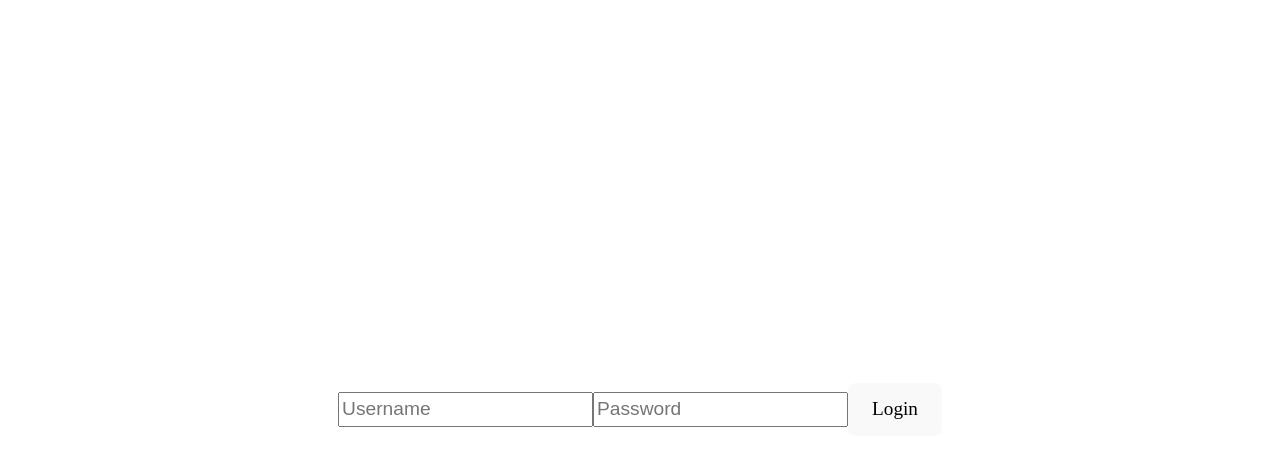
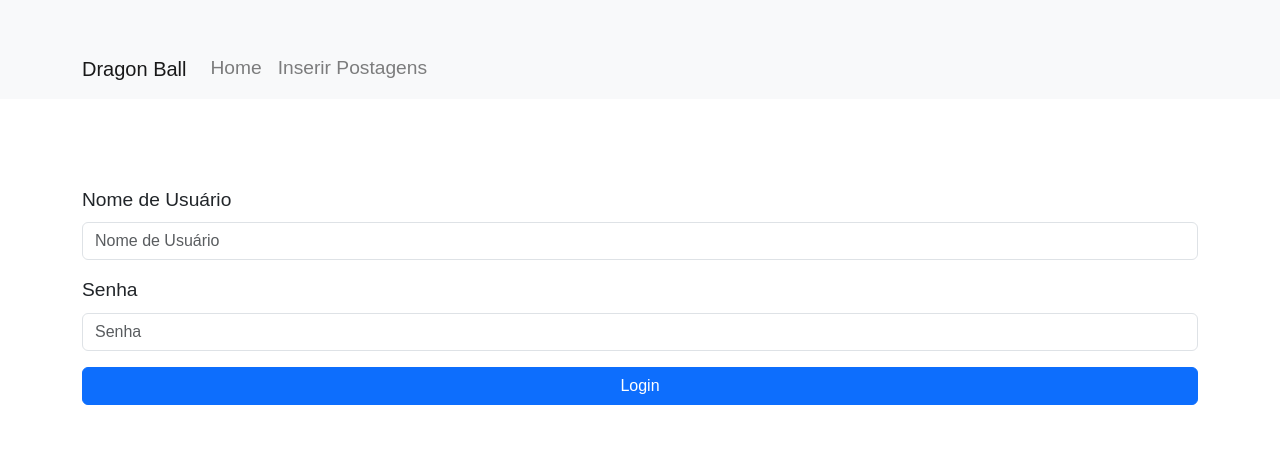
Before and after one commit to zVihugo/proje_react_vite_deploy, a React (Vite) app in the folder Front/: page / in a window 1280 px wide. Shown: the top 466 px of the page. Built offline with nearby package versions, Linux system fonts and the light colour scheme.

Commit message:
add navbar and change css

```diff
--- a/Front/src/App.jsx
+++ b/Front/src/App.jsx
@@ -13,13 +13,14 @@ import Navbar from './components/Navbar/Navbar'
 const App = () => {
   return (
     <div className="App">
+      <Navbar/>
       <BrowserRouter>
-        {/* <Navbar/> */}
         <div className="container">
           <Routes>
+            <Route path="/" element={<Login/>}/>
 
             <Route path="/Inicial" element={<Inicial/>}/>
-            <Route path="/" element={<Login/>}/>
+
             <Route path="/Insertion" element={<Insertion/>}/>
 
             <Route path="*" element={<Navigate to="/"/>}/>
@@ -27,6 +28,7 @@ const App = () => {
           </div>
       </BrowserRouter>
     </div>
+
   )
 }
 
--- a/Front/src/components/Navbar/Navbar.jsx
+++ b/Front/src/components/Navbar/Navbar.jsx
@@ -1,25 +1,25 @@
-import React from 'react'
-import styles from './Navbar.module.css'
-import {NavLink} from 'react-router-dom'
+import React from 'react';
+import Container from 'react-bootstrap/Container';
+import Nav from 'react-bootstrap/Nav';
+import Navbar from 'react-bootstrap/Navbar';
+import "./Navbar.module.css";
 
 
-const Navbar = () => {
+function NavbarInitial() {
+  return (
+    <Navbar expand="lg" className="bg-body-tertiary custom-navbar">
+      <Container>
+        <Navbar.Brand href="/Inicial">Dragon Ball</Navbar.Brand>
+        <Navbar.Toggle aria-controls="basic-navbar-nav" />
+        <Navbar.Collapse id="basic-navbar-nav">
+          <Nav className="me-auto">
+            <Nav.Link href="/Inicial">Home</Nav.Link>
+            <Nav.Link href="/Insertion">Inserir Postagens</Nav.Link>
+          </Nav>
+        </Navbar.Collapse>
+      </Container>
+    </Navbar>
+  );
+}
 
-    return (
-            <nav className={styles.navbar}>
-                <ul className={styles.links_list}>
-                    <li>
-                        <NavLink to="/" className={({isActive}) => `${styles.noEffect} ${isActive ? styles.active : ""}`}>Home</NavLink>
-                    </li>
-                    <li>
-                    <NavLink to="/Session" className={({isActive}) => `${styles.noEffect} ${isActive ? styles.active : ""}`}>Login</NavLink>
-                    </li>
-                    <li>
-                        <NavLink to="/Insert" className={({isActive}) => `${styles.noEffect} ${isActive ? styles.active : ""}`}>Inserir</NavLink>
-                    </li>
-                </ul>
-            </nav>
-        )
-    }
-
-export default Navbar
+export default NavbarInitial;
--- a/Front/src/components/Navbar/Navbar.module.css
+++ b/Front/src/components/Navbar/Navbar.module.css
@@ -1,58 +1,4 @@
-.navbar{
-    display: flex;
-    z-index: 1000;
-    width: 100%;
-    box-shadow: rgba(0,0,0, .15) 0px -2px 10px 0px;
-    justify-content: space-between;
-    align-items: center;
-    padding: .5em 2em;
-    background-color: rgb(31, 31, 31);
-
-}
-
-.brand{
-    font-size: 1.2em;
-}
-
-.brand span{
-    font-weight: 900;
-    text-transform: uppercase;
-}
-
-.links_list{
-    display: flex;
-    list-style: none;
-    margin-right: 1em;
-    text-decoration: none;
-    color: inherit;
-
-}
-
-.links_list li a {
-    padding: .5em 2em;
-    color: white;
-    font-weight: bold;
-    font-size: 14px;
-}
-
-.links_list li a:hover{
-    background-color: #325326;
-    color: #ffffff;
-    margin: 0px;
-    border-radius: 20px;
-}
-
-.active{
-    background-color: #437531;
-    color: #ffffff;
-    border-radius: 20px;
-}
-
-.no-effect {
-    text-decoration: none;
-    color: inherit;
-}
-
-.tam{
-    height: 50px;
-}
+.custom-navbar {
+    max-width: 800px;
+    margin: 0 auto;
+  }
--- a/Front/src/index.css
+++ b/Front/src/index.css
@@ -6,14 +6,9 @@
 } */
 
 :root {
-    display: flex;
   font-family: aria;
-    justify-content: center;
-    align-items: center;
-    height: 100vh;
   color-scheme: light dark;
   color: rgba(255, 255, 255, 0.87);
-
   font-synthesis: none;
   text-rendering: optimizeLegibility;
   -webkit-font-smoothing: antialiased;
@@ -30,18 +25,14 @@ a:hover {
 }
 
 body {
-  margin: 0;
   display: flex;
+  flex-direction: column;
   justify-content: center;
-  align-items: center;
-  min-height: 100vh;
   font-size: larger;
   font-family: "Montserrat", sans-serif;
-  /* background-image:url("./images/imagem-fundo.jpg"); */
-  background-size: cover;
-  background-repeat: no-repeat;
-  background-attachment: center;
+  background-color: #FFFFFF;
 }
+
 
 h1 {
 font-size: 3.2em;
@@ -66,7 +57,7 @@ button:focus,
 button:focus-visible {
 outline: 4px auto -webkit-focus-ring-color;
 }
-
+/*
 @media (prefers-color-scheme: light) {
 :root {
   color: #213547;
@@ -78,4 +69,4 @@ button:focus-visible {
 button {
   background-color: #f9f9f9;
 }
-}
+} */
--- a/Front/src/pages/Login/Login.jsx
+++ b/Front/src/pages/Login/Login.jsx
@@ -24,21 +24,33 @@ const Login = () => {
   };
 
   return (
-    <form onSubmit={handleLogin}>
+    <form onSubmit={handleLogin} className="w-60 mx-auto mt-5">
+      <div className="mb-3">
+        <label htmlFor="username" className="form-label">Nome de Usuário</label>
         <input
           type="text"
+          className="form-control"
+          id="username"
           value={username}
           onChange={(e) => setUsername(e.target.value)}
-        placeholder="Username"
+          placeholder="Nome de Usuário"
+          required
         />
+      </div>
+      <div className="mb-3">
+        <label htmlFor="password" className="form-label">Senha</label>
         <input
           type="password"
+          className="form-control"
+          id="password"
           value={password}
           onChange={(e) => setPassword(e.target.value)}
-        placeholder="Password"
+          placeholder="Senha"
+          required
         />
-      <button type="submit">Login</button>
-      {error && <p>{error}</p>}
+      </div>
+      {error && <div className="alert alert-danger">{error}</div>}
+      <button type="submit" className="btn btn-primary w-100">Login</button>
     </form>
   );
 };
```
Lines whose indentation alone changed are shown as unchanged.
